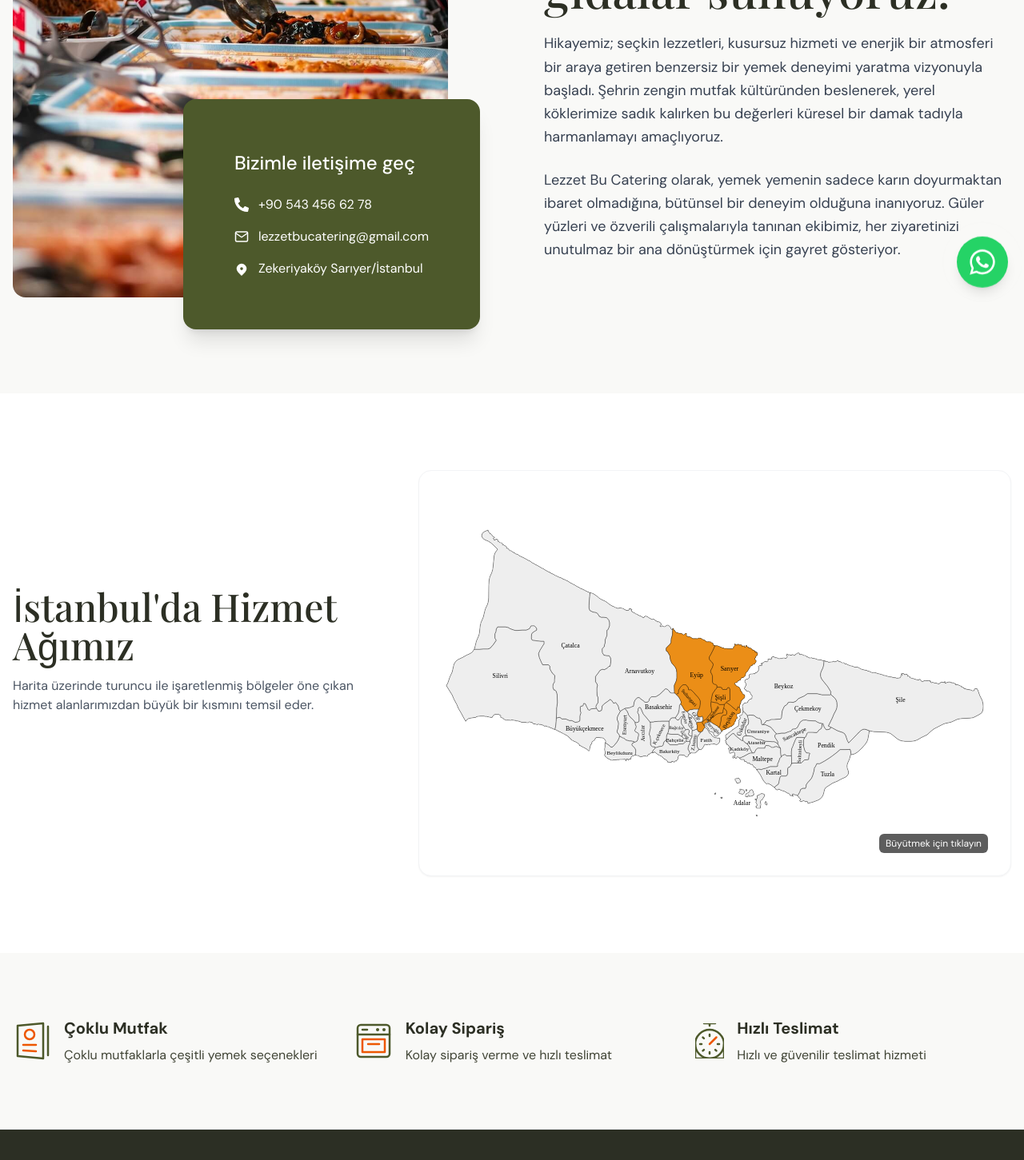
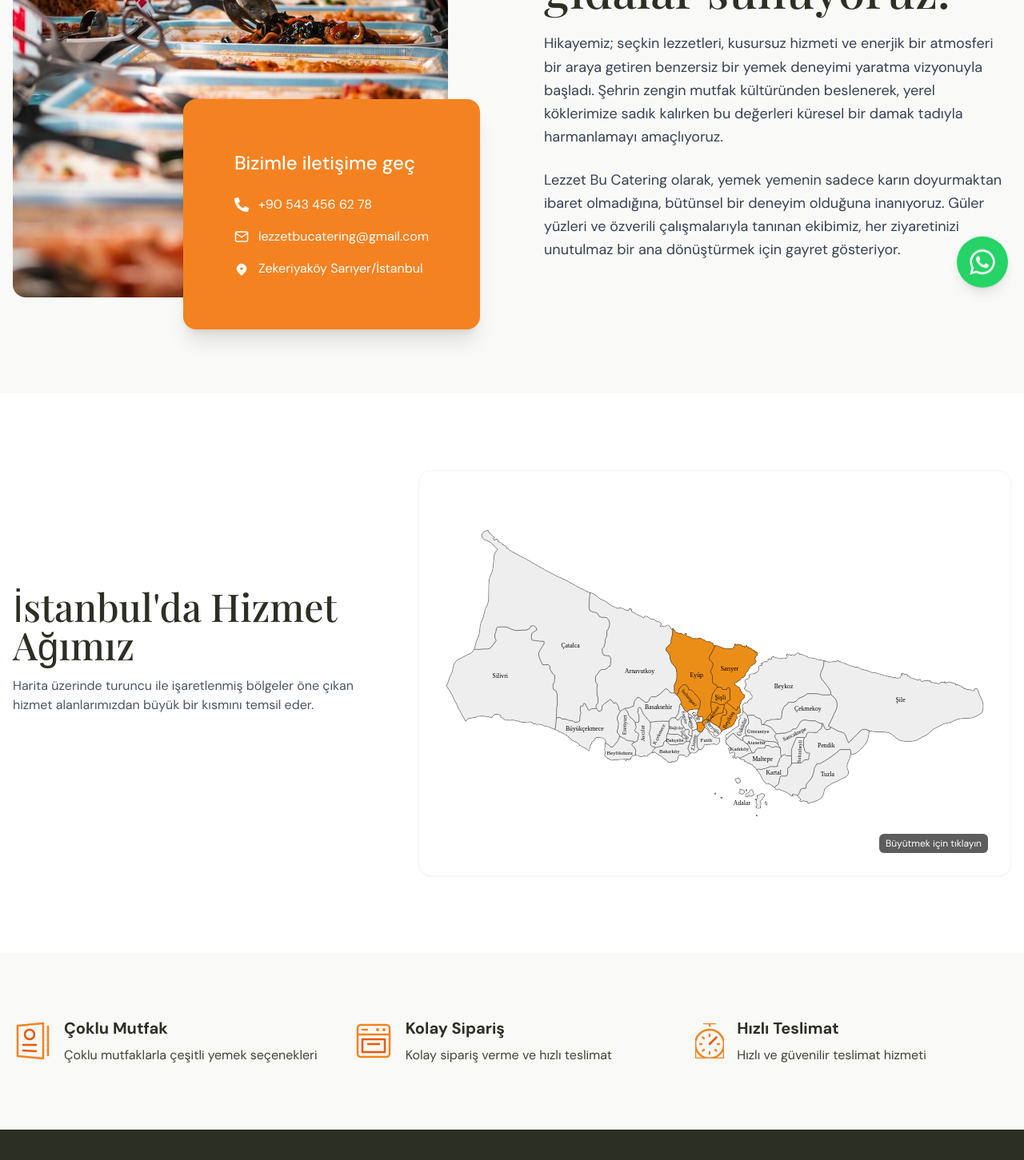
Before and after one commit to BBmyproject/lezzetbucatering, a Next.js app: page /about in a window 1280 px wide. Shown: the part 420-1871 px from the top of the page at 80% size. Built offline with nearby package versions, Linux system fonts and the light colour scheme; no server answers; a web font is replaced by a local one.

Commit message:
updates 6

```diff
--- a/app/components/AboutFeatures.tsx
+++ b/app/components/AboutFeatures.tsx
@@ -37,8 +37,8 @@ export default function AboutFeatures() {
       id: 0,
       svg: (
         <svg width="48" height="48" viewBox="0 0 48 48" fill="none" id="svg-1954564102_753">
-            <path d="M38 46L6 43V5L38 2V46Z" stroke="#4D592B" strokeWidth="2.5" strokeLinecap="round" strokeLinejoin="round"></path>
-            <path d="M44 6V42" stroke="#4D592B" strokeWidth="2.5" strokeLinecap="round" strokeLinejoin="round"></path>
+            <path d="M38 46L6 43V5L38 2V46Z" stroke="#f58220" strokeWidth="2.5" strokeLinecap="round" strokeLinejoin="round"></path>
+            <path d="M44 6V42" stroke="#f58220" strokeWidth="2.5" strokeLinecap="round" strokeLinejoin="round"></path>
             <path d="M13 29H29" stroke="#ED5700" strokeWidth="2.5" strokeLinecap="round" strokeLinejoin="round"></path>
             <path d="M13 36L29 37" stroke="#ED5700" strokeWidth="2.5" strokeLinecap="round" strokeLinejoin="round"></path>
             <path d="M21 22C24.3137 22 27 19.3137 27 16C27 12.6863 24.3137 10 21 10C17.6863 10 15 12.6863 15 16C15 19.3137 17.6863 22 21 22Z" stroke="#ED5700" strokeWidth="2.5" strokeLinecap="round" strokeLinejoin="round"></path>
@@ -53,11 +53,11 @@ export default function AboutFeatures() {
             <svg width="48" height="48" viewBox="0 0 48 48" fill="none" id="svg1081368206_1036">
                 <path d="M38 22H10V38H38V22Z" stroke="#ED5700" strokeWidth="2.5" strokeLinecap="round" strokeLinejoin="round"></path>
                 <path d="M31 28H17" stroke="#ED5700" strokeWidth="2.5" strokeLinecap="round" strokeLinejoin="round"></path>
-                <path d="M29 12C30.1046 12 31 11.1046 31 10C31 8.89543 30.1046 8 29 8C27.8954 8 27 8.89543 27 10C27 11.1046 27.8954 12 29 12Z" fill="#4D592B"></path>
-                <path d="M37 12C38.1046 12 39 11.1046 39 10C39 8.89543 38.1046 8 37 8C35.8954 8 35 8.89543 35 10C35 11.1046 35.8954 12 37 12Z" fill="#4D592B"></path>
-                <path d="M40 4H8C5.79086 4 4 5.79086 4 8V40C4 42.2091 5.79086 44 8 44H40C42.2091 44 44 42.2091 44 40V8C44 5.79086 42.2091 4 40 4Z" stroke="#4D592B" strokeWidth="2.5" strokeLinecap="round" strokeLinejoin="round"></path>
-                <path d="M10 10H16" stroke="#4D592B" strokeWidth="2.5" strokeLinecap="round" strokeLinejoin="round"></path>
-                <path d="M4 16H44" stroke="#4D592B" strokeWidth="2.5" strokeLinecap="round" strokeLinejoin="round"></path>
+                <path d="M29 12C30.1046 12 31 11.1046 31 10C31 8.89543 30.1046 8 29 8C27.8954 8 27 8.89543 27 10C27 11.1046 27.8954 12 29 12Z" fill="#f58220"></path>
+                <path d="M37 12C38.1046 12 39 11.1046 39 10C39 8.89543 38.1046 8 37 8C35.8954 8 35 8.89543 35 10C35 11.1046 35.8954 12 37 12Z" fill="#f58220"></path>
+                <path d="M40 4H8C5.79086 4 4 5.79086 4 8V40C4 42.2091 5.79086 44 8 44H40C42.2091 44 44 42.2091 44 40V8C44 5.79086 42.2091 4 40 4Z" stroke="#f58220" strokeWidth="2.5" strokeLinecap="round" strokeLinejoin="round"></path>
+                <path d="M10 10H16" stroke="#f58220" strokeWidth="2.5" strokeLinecap="round" strokeLinejoin="round"></path>
+                <path d="M4 16H44" stroke="#f58220" strokeWidth="2.5" strokeLinecap="round" strokeLinejoin="round"></path>
             </svg>
       ),
       title: 'Kolay Sipariş',
@@ -67,18 +67,18 @@ export default function AboutFeatures() {
       id: 2,
       svg: (
             <svg width="36" height="44" viewBox="0 0 36 44" fill="none" id="svg1454246236_1543">
-                <path d="M36 26V44H0V26" stroke="#4D592B" strokeWidth="2.5" strokeLinecap="round" strokeLinejoin="round"></path>
-                <path d="M11 0H25" stroke="#4D592B" strokeWidth="2.5" strokeLinecap="round" strokeLinejoin="round"></path>
+                <path d="M36 26V44H0V26" stroke="#f58220" strokeWidth="2.5" strokeLinecap="round" strokeLinejoin="round"></path>
+                <path d="M11 0H25" stroke="#f58220" strokeWidth="2.5" strokeLinecap="round" strokeLinejoin="round"></path>
                 <path d="M18 26L26.5 17.5" stroke="#ED5700" strokeWidth="2.5" strokeLinecap="round" strokeLinejoin="round"></path>
-                <path d="M18 0V3" stroke="#4D592B" strokeWidth="2.5" strokeLinecap="round" strokeLinejoin="round"></path>
-                <path d="M18 44C27.9411 44 36 35.9411 36 26C36 16.0589 27.9411 8 18 8C8.05887 8 0 16.0589 0 26C0 35.9411 8.05887 44 18 44Z" stroke="#4D592B" strokeWidth="2.5" strokeLinecap="round" strokeLinejoin="round"></path>
-                <path d="M18 14V16" stroke="#4D592B" strokeWidth="2.5" strokeLinecap="round" strokeLinejoin="round"></path>
-                <path d="M30 26H28" stroke="#4D592B" strokeWidth="2.5" strokeLinecap="round" strokeLinejoin="round"></path>
-                <path d="M26.4843 34.4848L25.0703 33.0708" stroke="#4D592B" strokeWidth="2.5" strokeLinecap="round" strokeLinejoin="round"></path>
-                <path d="M18 38V36" stroke="#4D592B" strokeWidth="2.5" strokeLinecap="round" strokeLinejoin="round"></path>
-                <path d="M9.51562 34.4848L10.9296 33.0708" stroke="#4D592B" strokeWidth="2.5" strokeLinecap="round" strokeLinejoin="round"></path>
-                <path d="M6 26H8" stroke="#4D592B" strokeWidth="2.5" strokeLinecap="round" strokeLinejoin="round"></path>
-                <path d="M9.51562 17.5151L10.9296 18.9291" stroke="#4D592B" strokeWidth="2.5" strokeLinecap="round" strokeLinejoin="round"></path>
+                <path d="M18 0V3" stroke="#f58220" strokeWidth="2.5" strokeLinecap="round" strokeLinejoin="round"></path>
+                <path d="M18 44C27.9411 44 36 35.9411 36 26C36 16.0589 27.9411 8 18 8C8.05887 8 0 16.0589 0 26C0 35.9411 8.05887 44 18 44Z" stroke="#f58220" strokeWidth="2.5" strokeLinecap="round" strokeLinejoin="round"></path>
+                <path d="M18 14V16" stroke="#f58220" strokeWidth="2.5" strokeLinecap="round" strokeLinejoin="round"></path>
+                <path d="M30 26H28" stroke="#f58220" strokeWidth="2.5" strokeLinecap="round" strokeLinejoin="round"></path>
+                <path d="M26.4843 34.4848L25.0703 33.0708" stroke="#f58220" strokeWidth="2.5" strokeLinecap="round" strokeLinejoin="round"></path>
+                <path d="M18 38V36" stroke="#f58220" strokeWidth="2.5" strokeLinecap="round" strokeLinejoin="round"></path>
+                <path d="M9.51562 34.4848L10.9296 33.0708" stroke="#f58220" strokeWidth="2.5" strokeLinecap="round" strokeLinejoin="round"></path>
+                <path d="M6 26H8" stroke="#f58220" strokeWidth="2.5" strokeLinecap="round" strokeLinejoin="round"></path>
+                <path d="M9.51562 17.5151L10.9296 18.9291" stroke="#f58220" strokeWidth="2.5" strokeLinecap="round" strokeLinejoin="round"></path>
             </svg>
       ),
       title: 'Hızlı Teslimat',
--- a/app/components/AboutSection.tsx
+++ b/app/components/AboutSection.tsx
@@ -66,7 +66,7 @@ export default function AboutSection({ showButton = true }: AboutSectionProps) {
             <div
               className={`fade-up-contact-card ${
                 isVisible ? 'fade-up-visible' : ''
-              } absolute bottom-0 right-0 bg-[#4d592b] rounded-2xl px-8 md:px-16 py-8 md:py-16 text-white shadow-xl`}
+              } absolute bottom-0 right-0 bg-[#f58220] rounded-2xl px-8 md:px-16 py-8 md:py-16 text-white shadow-xl`}
             >
               <h3 className="text-lg md:text-2xl font-medium mb-6">
                 Bizimle iletişime geç
--- a/app/components/ServiceAreaIcon.tsx
+++ b/app/components/ServiceAreaIcon.tsx
@@ -8,7 +8,7 @@ import {
   MdOutlineDinnerDining,
 } from 'react-icons/md';
 
-const defaultClass = 'text-[#4d592b] size-12';
+const defaultClass = 'text-[#f58220] size-12';
 
 export default function ServiceAreaIcon({
   areaKey,
--- a/app/components/ServicesSection.tsx
+++ b/app/components/ServicesSection.tsx
@@ -55,7 +55,7 @@ export default function ServicesSection() {
           Tüm hizmet detaylarımız için{' '}
           <Link
             href="/services"
-            className="font-medium text-[#4d592b] underline decoration-[#4d592b]/30 underline-offset-2 transition hover:text-[#f58220] hover:decoration-[#f58220]/40"
+            className="font-medium text-[#f58220] underline decoration-[#f58220]/30 underline-offset-2 transition hover:text-[#f58220] hover:decoration-[#f58220]/40"
           >
             Hizmetlerimiz
           </Link>{' '}
@@ -74,10 +74,10 @@ export default function ServicesSection() {
                 href={`/services/${service.slug}`}
                 className="group flex h-full flex-col items-center rounded-lg border border-gray-200 bg-white p-8 text-center transition-shadow duration-300 hover:shadow-lg"
               >
-                <div className="mb-6 flex h-[100px] w-[100px] items-center justify-center rounded-full bg-[#4d592b12] transition group-hover:bg-[#4d592b20]">
+                <div className="mb-6 flex h-[100px] w-[100px] items-center justify-center rounded-full bg-[#f5822012] transition group-hover:bg-[#f5822020]">
                   <ServiceAreaIcon areaKey={service.key} />
                 </div>
-                <h3 className="mb-4 text-xl font-bold leading-snug text-dark transition group-hover:text-[#4d592b]">
+                <h3 className="mb-4 text-xl font-bold leading-snug text-dark transition group-hover:text-[#f58220]">
                   {service.title}
                 </h3>
                 <p className="mb-4 flex-grow font-sans text-base text-gray-600">
--- a/app/hygiene/page.tsx
+++ b/app/hygiene/page.tsx
@@ -108,7 +108,7 @@ export default function HijyenPage() {
   return (
     <main>
       {/* Hero Section */}
-      <section className="relative w-full h-[400px] flex items-center justify-center overflow-hidden bg-[#4d592b]">
+      <section className="relative w-full h-[400px] flex items-center justify-center overflow-hidden bg-[#f58220]">
         <div className="absolute inset-0 z-0 opacity-20">
           <img
             src="/images/hero-banner.jpg"
@@ -166,7 +166,7 @@ export default function HijyenPage() {
               >
                 <div className="flex flex-col items-start gap-6">
                   {/* Icon */}
-                  <div className="flex-shrink-0 w-16 h-16 rounded-full bg-[#4d592b12] flex items-center justify-center">
+                  <div className="flex-shrink-0 w-16 h-16 rounded-full bg-[#f5822012] flex items-center justify-center">
                     {section.icon}
                   </div>
 
--- a/app/not-found.tsx
+++ b/app/not-found.tsx
@@ -5,7 +5,7 @@ export default function NotFound() {
     <main className="min-h-[min(70vh,720px)] bg-[#f9f9f7] px-4 py-16 md:py-24">
       <div className="container mx-auto flex max-w-[1320px] flex-col items-center text-center">
         <p
-          className="font-secondary text-7xl font-medium leading-none text-[#4d592b] md:text-8xl"
+          className="font-secondary text-7xl font-medium leading-none text-[#f58220] md:text-8xl"
           aria-hidden
         >
           404
@@ -28,7 +28,7 @@ export default function NotFound() {
           </Link>
           <Link
             href="/contact"
-            className="rounded-[118px] border-[1.5px] border-[#4d592b] bg-[#4d592b] px-8 py-3 font-sans text-base font-bold text-white transition-colors hover:border-[#3d4522] hover:bg-[#3d4522]"
+            className="rounded-[118px] border-[1.5px] border-[#f58220] bg-[#f58220] px-8 py-3 font-sans text-base font-bold text-white transition-colors hover:border-[#3d4522] hover:bg-[#3d4522]"
           >
             İletişim
           </Link>
```
Also changed, not shown: app/components/Header.tsx (+5 -5 lines), app/components/MenuSection.tsx (+7 -7 lines), app/components/ServiceDetailContent.tsx (+6 -6 lines), app/components/ServicesPageContent.tsx (+4 -4 lines).
